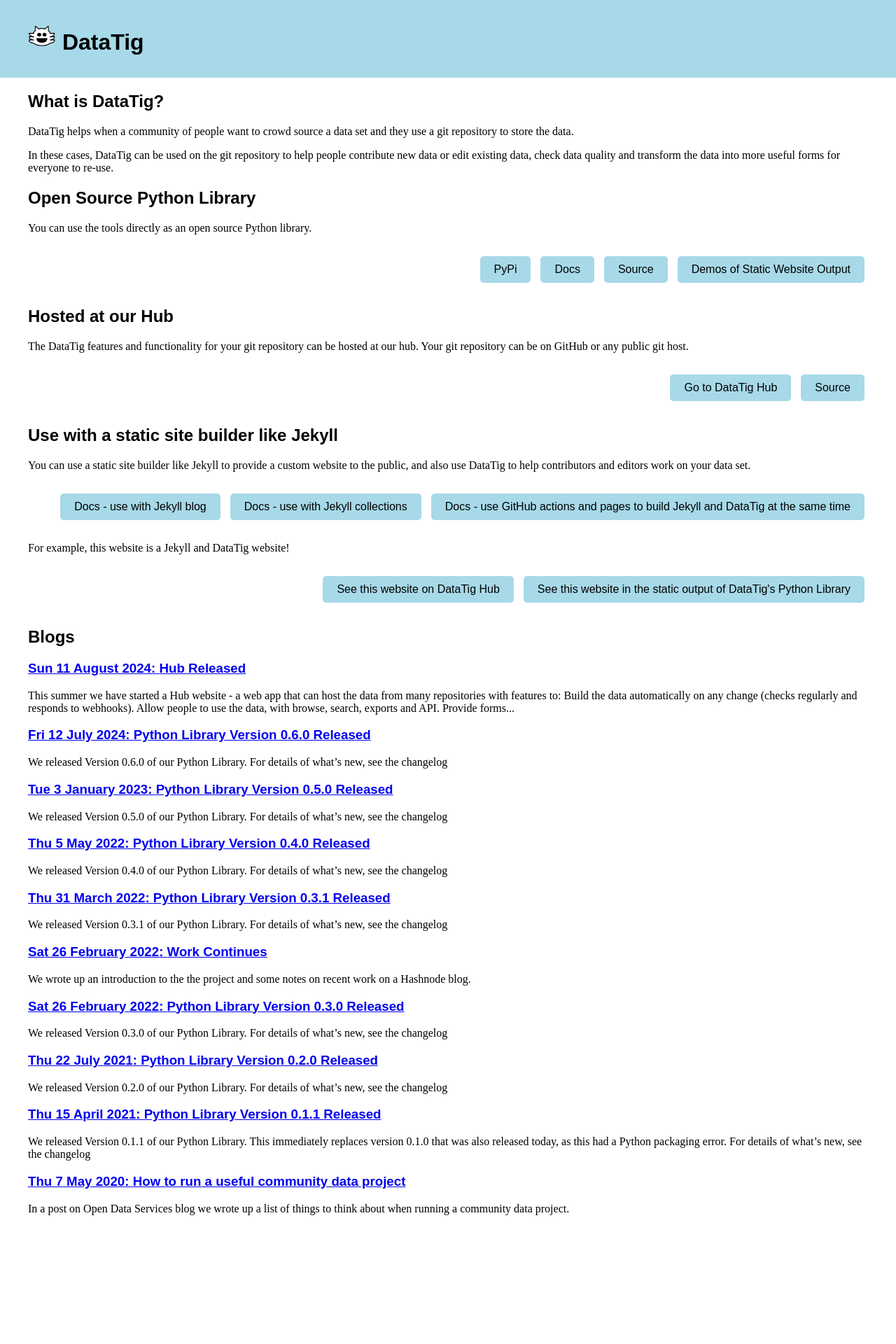
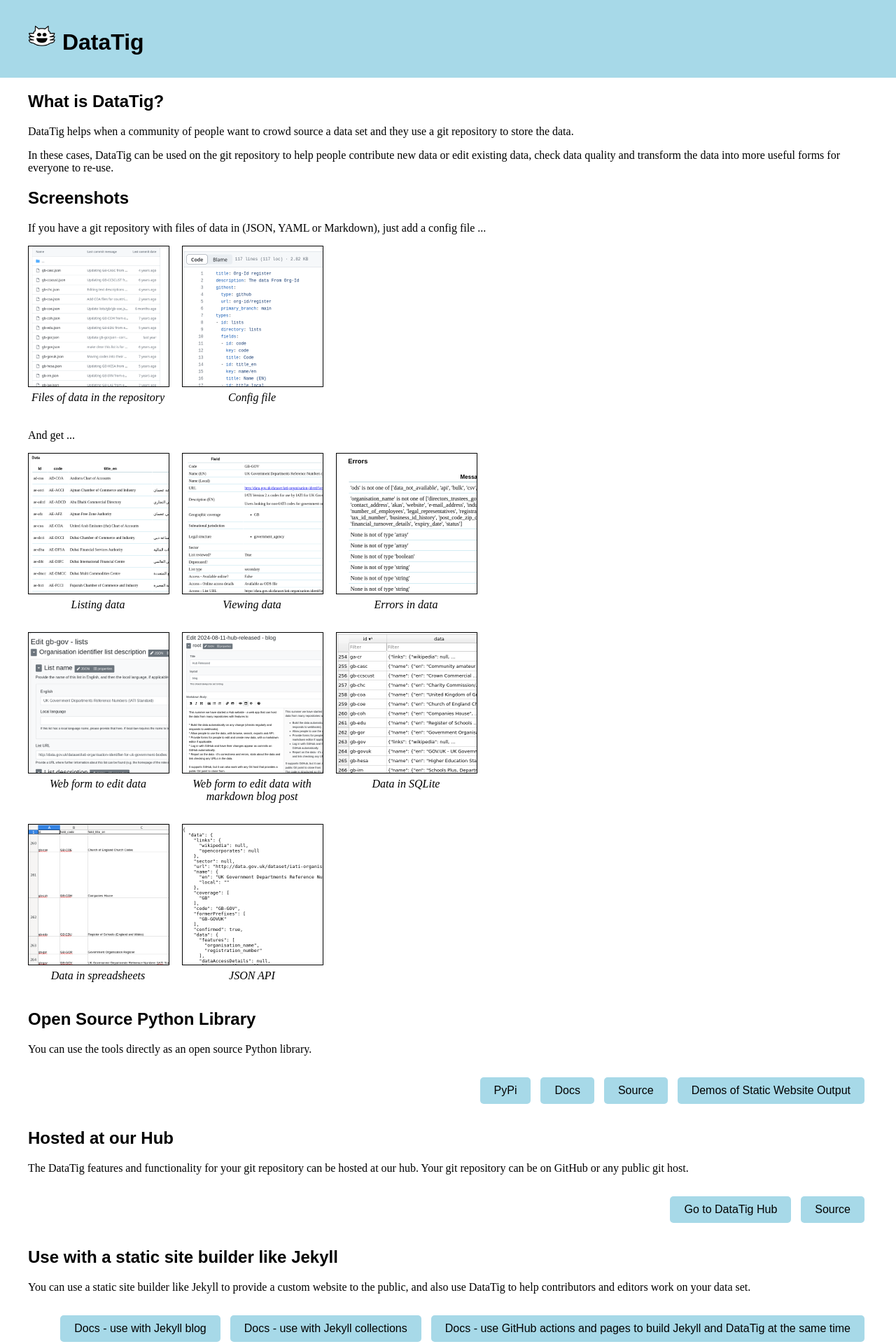
Before and after one commit to DataTig/datatig.github.io, a Jekyll site: the page built from index.html, in a window 1280 px wide. Shown: the top 1920 px of the page at 70% size. Built offline with Jekyll 4.4.1, drawn with Linux system fonts in a browser that asks for light colours; before the commit the page ends 1786 px from its top, so only the background shows below that.

Commit message:
Add Screenshots

```diff
--- a/css/main.css
+++ b/css/main.css
@@ -93,3 +93,37 @@
         grid-gap: 10px;
     }
 }
+
+.screenshots {
+    display: grid;
+    grid-template-columns: repeat(2, 150px);
+    grid-gap: 10px;
+    > div {
+        text-align: center;
+        a {
+            img {
+                border: 1px solid black;
+                width: 100px;
+                height: 100px;
+            }
+        }
+        p {
+            margin: 2px 0 20px 0;
+            font-style: italic;
+        }
+    }
+}
+@media screen and (min-width: 650px) {
+    .screenshots {
+        display: grid;
+        grid-template-columns: repeat(3, 210px);
+        grid-gap: 10px;
+        > div {
+            width: 200px;
+            a img {
+                width: 200px;
+                height: 200px;
+            }
+        }
+    }
+}
--- a/index.html
+++ b/index.html
@@ -12,6 +12,78 @@
 <p>
     In these cases, DataTig can be used on the git repository to help people contribute new data or edit existing data, check data quality and transform the data into more useful forms for everyone to re-use.
 </p>
+
+<h2>Screenshots</h2>
+
+<p>If you have a git repository with files of data in (JSON, YAML or Markdown), just add a config file ...</p>
+
+<div class="screenshots">
+    <div>
+        <a href="https://github.com/org-id/register/tree/main/lists/gb">
+            <img src="{{ site.baseurl }}/images/screenshot.repo.thumb.png" alt="Screenshot of files in a git repository">
+        </a>
+        <p>Files of data in the repository</p>
+    </div>
+    <div>
+        <a href="https://github.com/org-id/register/blob/main/datatig.yaml">
+            <img src="{{ site.baseurl }}/images/screenshot.config.thumb.png" alt="Screenshot of a config file">
+        </a>
+        <p>Config file</p>
+    </div>
+</div>
+
+<p>And get ...</p>
+
+<div class="screenshots">
+    <div>
+        <a href="https://hub.datatig.com/gh/org-id/register/tree/main/type/lists">
+            <img src="{{ site.baseurl }}/images/screenshot.list.thumb.png" alt="Screenshot listing data">
+        </a>
+        <p>Listing data</p>
+    </div>
+    <div>
+        <a href="https://hub.datatig.com/gh/org-id/register/tree/main/type/lists/record/gb-gov">
+            <img src="{{ site.baseurl }}/images/screenshot.show.thumb.png" alt="Screenshot viewing data">
+        </a>
+        <p>Viewing data</p>
+    </div>
+    <div>
+        <a href="https://hub.datatig.com/gh/org-id/register/tree/main/type/lists/record/gb-gov">
+            <img src="{{ site.baseurl }}/images/screenshot.errors.thumb.png" alt="Screenshot showing errorrs in data">
+        </a>
+        <p>Errors in data</p>
+    </div>
+    <div>
+        <a href="https://python-library-static-demos.datatig.com/org-id-register/branch/main/type/lists/record/gb-gov/editweb/">
+            <img src="{{ site.baseurl }}/images/screenshot.edit.thumb.png" alt="Screenshot of a web form">
+        </a>
+        <p>Web form to edit data</p>
+    </div>
+    <div>
+        <a href="https://www.datatig.com/datatig_for_this_website/type/blog/record/2024-08-11-hub-released/editweb/">
+            <img src="{{ site.baseurl }}/images/screenshot.edit_markdown.thumb.png" alt="Screenshot of a web form with a Markdown editor">
+        </a>
+        <p>Web form to edit data with markdown blog post</p>
+    </div>
+    <div>
+        <a href="{{ site.baseurl }}/images/screenshot.sqlite.png">
+            <img src="{{ site.baseurl }}/images/screenshot.sqlite.thumb.png" alt="Screenshot browsing a SQLite database">
+        </a>
+        <p>Data in SQLite</p>
+    </div>
+    <div>
+        <a href="{{ site.baseurl }}/images/screenshot.csv.png">
+            <img src="{{ site.baseurl }}/images/screenshot.csv.thumb.png" alt="Screenshot of a spreadsheet">
+        </a>
+        <p>Data in spreadsheets</p>
+    </div>
+    <div>
+        <a href="https://hub.datatig.com/gh/org-id/register/tree/main/type/lists/record/gb-gov/api1.json">
+            <img src="{{ site.baseurl }}/images/screenshot.api.thumb.png" alt="Screenshot on a JSON API">
+        </a>
+        <p>JSON API</p>
+    </div>
+</div>
 
 <h2>Open Source Python Library</h2>
 
```
Also changed, not shown: images/screenshot.api.thumb.png (added), images/screenshot.config.thumb.png (added), images/screenshot.csv.png (added), images/screenshot.csv.thumb.png (added), images/screenshot.edit.thumb.png (added), images/screenshot.edit_markdown.thumb.png (added), images/screenshot.errors.thumb.png (added), images/screenshot.list.thumb.png (added), images/screenshot.repo.thumb.png (added), images/screenshot.show.thumb.png (added), images/screenshot.sqlite.png (added), images/screenshot.sqlite.thumb.png (added).
